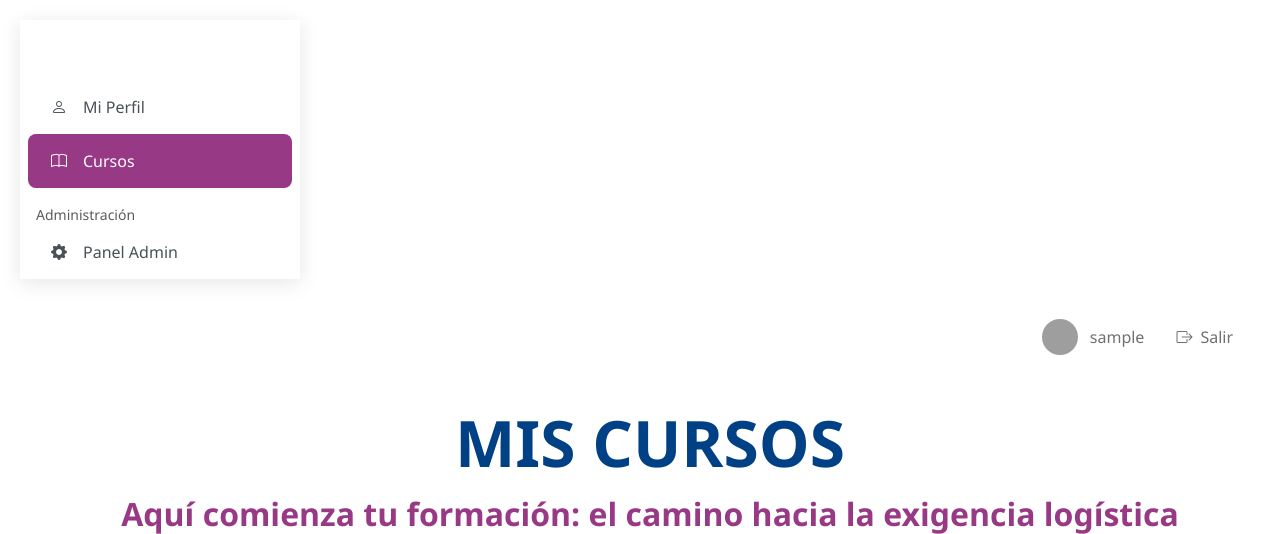
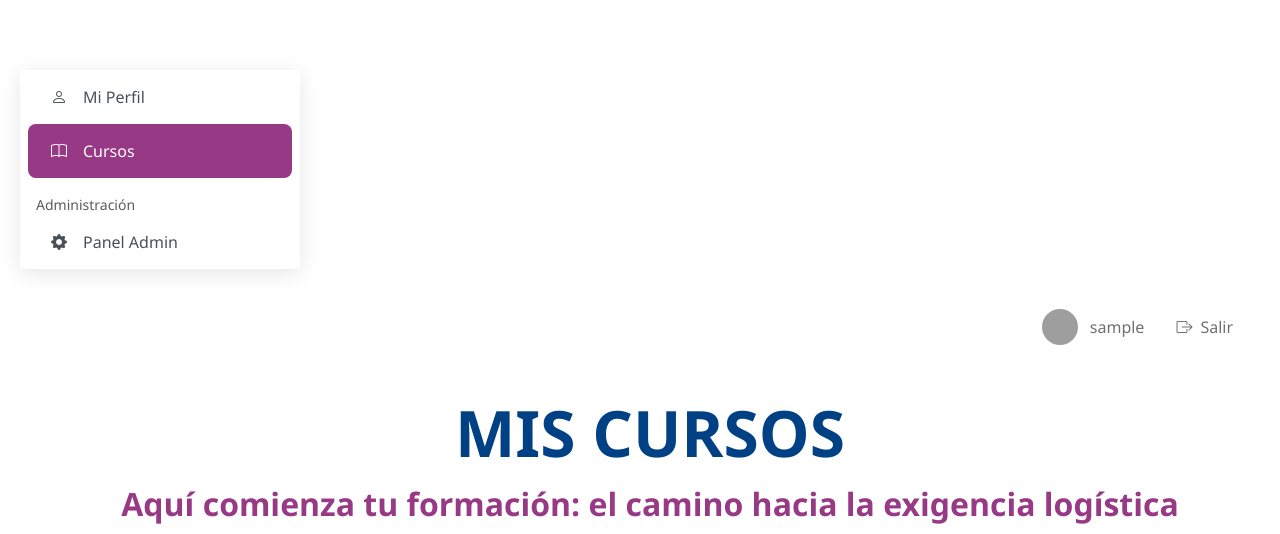
Before and after one commit to armandpiano/cursosFarmadec, a PHP site: page /cursosFarmadec/index.php?url=courses in a window 1280 px wide. Shown: the top 534 px of the page. Run offline with PHP 8.4, Linux system fonts and the light colour scheme; the visitor is signed in with stand-in values (Sample User, id 1); data comes from the database, SQL or seed files in the repository; data that the repository does not hold is empty; some libraries are stand-ins or nearby versions; grey boxes are pictures that could not be loaded.

Commit message:
Adjust sidebar vertical offset

```diff
--- a/src/Http/Views/layout.php
+++ b/src/Http/Views/layout.php
@@ -36,14 +36,14 @@
             border: none;
             box-shadow: 0 4px 20px rgba(0,0,0,0.1);
             border-radius: 0px;
-            margin: 20px;
+            margin: 70px 20px 20px;
             position: relative;
             top: 0;
             left: 0;
             height: auto;
             overflow-y: visible;
             z-index: 1000;
-            padding: 60px 0 0;
+            padding: 0;
         }
 
 
```
